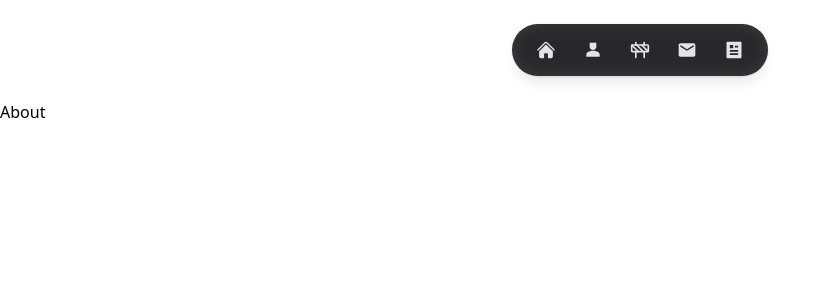
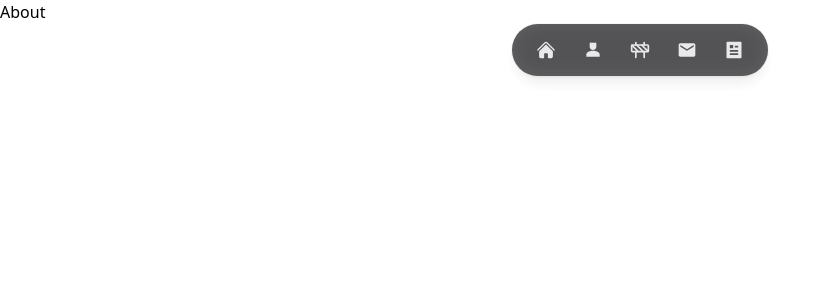
Before and after one commit to AtulMinz/dev-portfolio, a Next.js app: page /about in a window 1280 px wide. Shown: the top 300 px of the page, without its empty margins (0-831 px from the left). Built offline with nearby package versions, Linux system fonts and the light colour scheme.

Commit message:
ui improvements

```diff
--- a/src/app/components/Navbar.tsx
+++ b/src/app/components/Navbar.tsx
@@ -25,12 +25,12 @@
 
 export default function Navbar() {
     return (
-        <motion.div className="z-[20] fixed bottom-0 left-[1.5rem] right-[1.5rem] md:sticky md:top-0 md:block md:w-[40%] py-6 lg:w-[20%] mx-auto"
+        <motion.div className="z-[20] fixed bottom-0 left-[1.5rem] right-[1.5rem] md:top-0 md:block md:w-[40%] py-6 lg:w-[20%] mx-auto"
         initial={{opacity: 0, y:"-100%"}}
         animate={{opacity: 1, y: 0}}
         transition={{duration: 0.5}}
         >
-            <div className="pointer-events-auto rounded-full text-sm font-medium text-zinc-200 shadow-lg shadow-zinc-800/5 ring-1 ring-zinc-900/5 backdrop-blur bg-zinc-800/90 dark:text-zinc-200 dark:ring-white/10">
+            <div className="pointer-events-auto rounded-full text-sm font-medium text-zinc-200 shadow-lg shadow-zinc-800/5 ring-1 ring-zinc-900/5 backdrop-blur bg-zinc-800/90 dark:text-zinc-200 dark:ring-white/10 opacity-80 hover:opacity-100 hover:scale-110 duration-200">
                 <ul className="flex justify-center justify-between py-4 px-6 rounded-full text-white/90 text-sm font-medium text-zinc-200 shadow-lg shadow-zinc-800/5 ring-1 backdrop-blur dark:bg-zinc-800/90 dark:text-zinc-200 ring-white/10">
                     {links.map((link) => (
                         <li key={link.name}>
```
